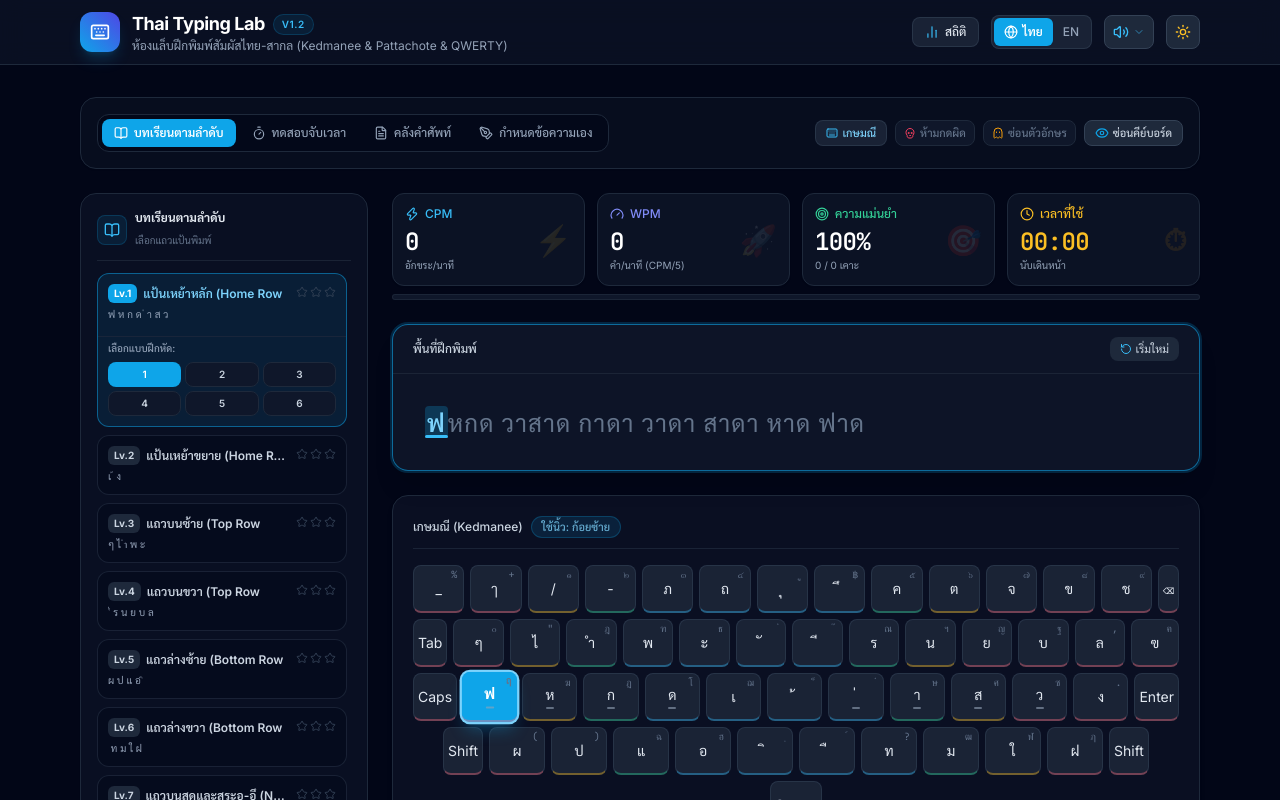
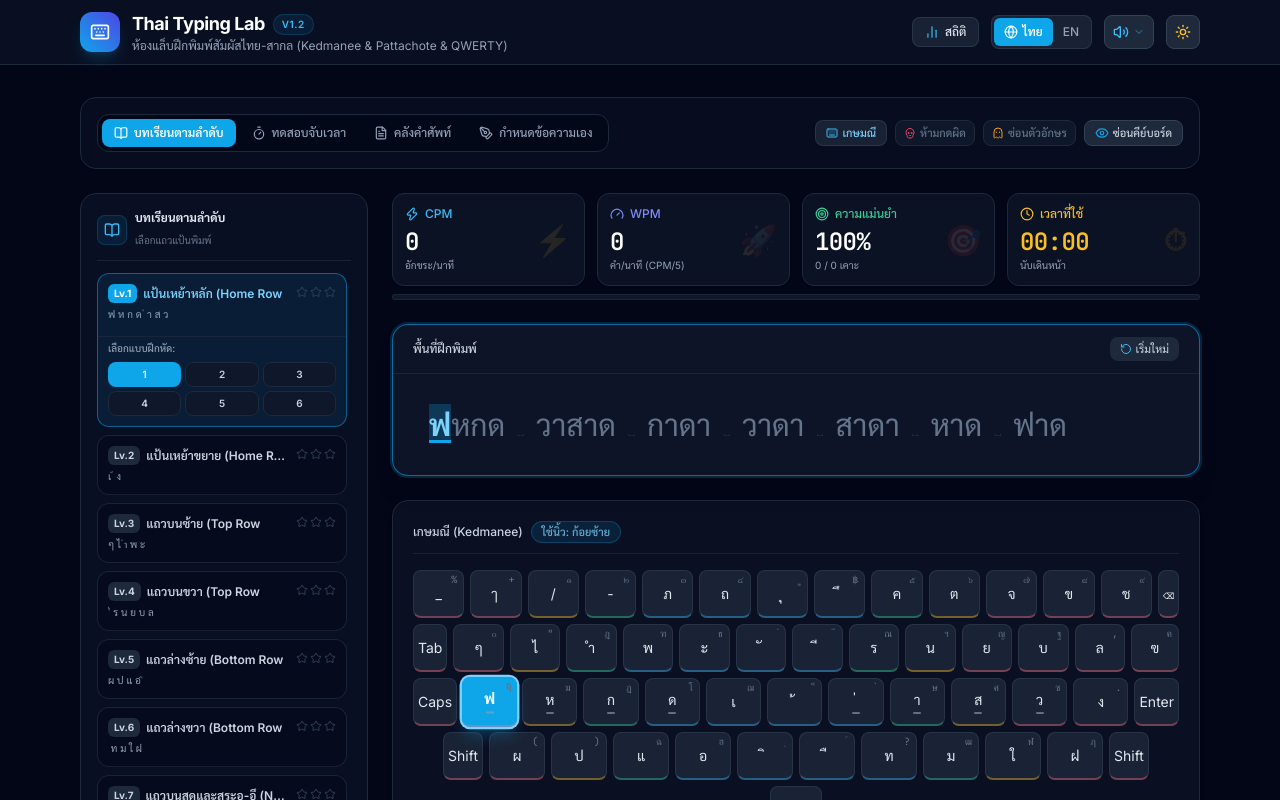
Before and after one commit to Pakorn-Shai/Thai-Typing-App, a React (Vite) app: page / in a window 1280 px wide. Shown: the top 800 px of the page. Built offline with nearby package versions, Linux system fonts and the light colour scheme.

Commit message:
feat: render Thai text with natural word and ligature clustering so vowels and tone marks combine naturally and beautifully

```diff
--- a/src/components/typing/TypingArea.tsx
+++ b/src/components/typing/TypingArea.tsx
@@ -1,7 +1,6 @@
-import React, { useRef, useEffect, useState } from 'react';
+import React, { useRef, useEffect, useState, useMemo } from 'react';
 import { RotateCcw, MousePointerClick, Skull, Ghost } from 'lucide-react';
 import { CharDetail, Language } from '../../types/typing';
-import { isThaiCombiningMark } from '../../utils/thaiTokenizer';
 
 interface TypingAreaProps {
   charDetails: CharDetail[];
@@ -30,6 +29,23 @@ export const TypingArea: React.FC<TypingAreaProps> = ({
   const containerRef = useRef<HTMLDivElement>(null);
   const activeCharRef = useRef<HTMLSpanElement>(null);
   const [isFocused, setIsFocused] = useState(true);
+
+  // Group characters into words for natural Thai ligatures, word-wrapping, and readability
+  const wordGroups = useMemo(() => {
+    const groups: { chars: { item: CharDetail; index: number }[]; isSpace: boolean }[] = [];
+    let currentGroup: { chars: { item: CharDetail; index: number }[]; isSpace: boolean } | null = null;
+
+    charDetails.forEach((item, index) => {
+      const isSpace = item.char === ' ';
+      if (!currentGroup || currentGroup.isSpace !== isSpace) {
+        currentGroup = { chars: [], isSpace };
+        groups.push(currentGroup);
+      }
+      currentGroup.chars.push({ item, index });
+    });
+
+    return groups;
+  }, [charDetails]);
 
   // Auto-focus input on mount and whenever restarted
   useEffect(() => {
@@ -186,43 +202,70 @@ export const TypingArea: React.FC<TypingAreaProps> = ({
       {/* Text Stream Display */}
       <div
         ref={containerRef}
-        className="p-6 sm:p-8 max-h-64 sm:max-h-72 overflow-y-auto font-thai text-xl sm:text-2xl leading-relaxed tracking-wider"
+        className="p-6 sm:p-8 max-h-64 sm:max-h-72 overflow-y-auto font-thai text-2xl sm:text-3xl leading-loose tracking-normal"
       >
-        <div className="flex flex-wrap items-baseline gap-y-2">
-          {charDetails.map((item, index) => {
+        <div className="flex flex-wrap items-baseline gap-y-3">
+          {wordGroups.map((group, groupIdx) => {
+            if (group.isSpace) {
+              const spaceChar = group.chars[0];
+              const isCurrent = spaceChar.index === currentIndex;
+              const isCorrect = spaceChar.item.status === 'correct';
+              const isIncorrect = spaceChar.item.status === 'incorrect';
+
+              return (
+                <span
+                  key={`space-${groupIdx}`}
+                  ref={isCurrent ? activeCharRef : null}
+                  className={`inline-flex items-center justify-center font-mono text-sm px-1.5 py-0.5 mx-0.5 rounded transition-all select-none ${
+                    isCurrent
+                      ? 'text-sky-600 dark:text-sky-300 bg-sky-500/20 dark:bg-sky-500/30 font-bold ring-2 ring-sky-500/50 animate-pulse'
+                      : isCorrect
+                      ? 'text-emerald-500/50'
+                      : isIncorrect
+                      ? 'text-rose-500 bg-rose-500/20'
+                      : 'text-slate-300 dark:text-slate-700'
+                  }`}
+                  title={language === 'th' ? 'เคาะเว้นวรรค (Space)' : 'Spacebar'}
+                >
+                  ␣
+                </span>
+              );
+            }
+
+            return (
+              <span
+                key={`word-${groupIdx}`}
+                className="inline-block whitespace-nowrap mx-1"
+              >
+                {group.chars.map(({ item, index }) => {
                   const isCurrent = index === currentIndex;
-            const isPending = item.status === 'pending';
                   const isCorrect = item.status === 'correct';
                   const isIncorrect = item.status === 'incorrect';
+                  const isPending = item.status === 'pending';
 
                   let charClass = '';
                   if (isCorrect) {
                     charClass = 'text-emerald-600 dark:text-emerald-400 font-medium';
                   } else if (isIncorrect) {
-              charClass = 'text-rose-600 dark:text-rose-400 bg-rose-500/20 rounded px-0.5 underline decoration-rose-500';
+                    charClass = 'text-rose-600 dark:text-rose-400 bg-rose-500/20 underline decoration-rose-500 decoration-2';
                   } else if (isCurrent) {
-              charClass = 'text-sky-700 dark:text-sky-300 font-semibold bg-sky-500/15 dark:bg-sky-500/25 rounded px-0.5 custom-caret';
+                    charClass = 'text-sky-600 dark:text-sky-300 font-bold underline decoration-sky-500 decoration-3 underline-offset-4 bg-sky-500/15 dark:bg-sky-500/25 rounded-xs';
                   } else if (isPending) {
                     charClass = blindMode
                       ? 'text-slate-300 dark:text-slate-600 blur-[5px] select-none opacity-30'
                       : 'text-slate-400 dark:text-slate-500';
                   }
 
-            const isCombining = isThaiCombiningMark(item.char);
-
-            // Display space character visually
-            const displayChar =
-              item.char === ' ' ? (isCurrent ? '␣' : '\u00A0') : item.char;
-
                   return (
                     <span
                       key={index}
                       ref={isCurrent ? activeCharRef : null}
-                className={`inline-block transition-colors duration-100 ${
-                  isCombining ? 'min-w-[0.9em] text-center' : ''
-                } ${charClass}`}
+                      className={`inline transition-colors duration-100 ${charClass}`}
                     >
-                {displayChar}
+                      {item.char}
+                    </span>
+                  );
+                })}
               </span>
             );
           })}
```
Lines whose indentation alone changed are shown as unchanged.
